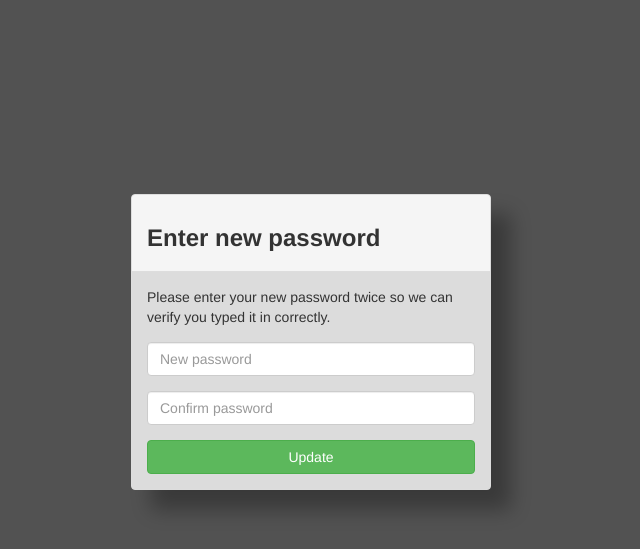
After one commit to malinastanciu/proiectLicenta, a Django app: page /reset/1/1/ in a window 1280 px wide. The commit adds this page. Shown: the top 549 px of the page, without its empty margins (329-969 px from the left). Run offline with Django 3.2, Linux system fonts and the light colour scheme; some libraries are stand-ins or nearby versions.

Commit message:
Implemented reset password

```diff
--- a/accounts/templates/accounts/login.html
+++ b/accounts/templates/accounts/login.html
@@ -24,7 +24,7 @@
         <br>
         <div class="mt-4">
             <div class="d-flex justify-content-center links">
-                <a href="" class="ml-2">Forgot password?</a>
+                <a href="{% url 'reset_password' %}" class="ml-2">Forgot password?</a>
             </div>
             <div class="d-flex justify-content-center links">
                 Don't have an account? <a href="{% url 'register' %}" class="ml-2">Register</a>
--- /dev/null
+++ b/accounts/templates/accounts/password_reset_confirm.html
@@ -0,0 +1,28 @@
+{% extends 'accounts/main_layout_accounts.html' %}
+
+{% block title %}
+    Enter new password
+{% endblock %}
+
+{% block name %}
+    Enter new password
+{% endblock %}
+
+{% block content %}
+    <form method="POST" action="">
+         {% csrf_token %}
+        <div class="form-group mb-3">
+            <p>Please enter your new password twice so we can verify you typed it in correctly.</p>
+        </div>
+        <div class="form-group mb-3">
+            <input type="password" name="new_password1" placeholder="New password" class="form-control"
+                       required="true">
+        </div>
+        <div class="form-group mb-3">
+             <input type="password" name="new_password2" placeholder="Confirm password" class="form-control"
+                       required="true">
+        </div>
+
+        <input class="btn btn-success btn-block" type="submit" value="Update">
+    </form>
+{% endblock %}
--- a/accounts/urls.py
+++ b/accounts/urls.py
@@ -1,5 +1,6 @@
 from django.contrib import admin
 from django.urls import path
+from django.contrib.auth import views as auth_views
 
 from accounts import views as accounts_view
 
@@ -8,4 +9,16 @@ urlpatterns = [
     path('login/', accounts_view.loginPage, name='login'),
     path('register/', accounts_view.registerPage, name='register'),
     path('logout/', accounts_view.logoutPage, name='logout'),
+    path('reset_password/',
+         auth_views.PasswordResetView.as_view(template_name='accounts/password_reset.html'),
+         name="reset_password"),
+    path('reset_password_sent/',
+         auth_views.PasswordResetDoneView.as_view(template_name='accounts/password_reset_sent.html'),
+         name="password_reset_done"),
+    path('reset/<uidb64>/<token>/',
+         auth_views.PasswordResetConfirmView.as_view(template_name='accounts/password_reset_confirm.html'),
+         name="password_reset_confirm"),
+    path('reset_password_complete/',
+         auth_views.PasswordResetCompleteView.as_view(template_name='accounts/password_reset_complete.html'),
+         name="password_reset_complete"),
 ]
--- a/application/views.py
+++ b/application/views.py
@@ -1,9 +1,11 @@
+from django.contrib.auth.decorators import login_required
 from django.http import HttpResponse
 from django.shortcuts import render
 from application.functions import create_context
 
 
 # Create your views here.
+@login_required(login_url='login')
 def dashboard(request):
     context = create_context(request)
     return render(request, 'application/dashboard.html', context)
```
Also changed, not shown: ProiectLicenta/settings.py (+9 -2 lines), accounts/templates/accounts/password_reset.html (added, +23 -0 lines), accounts/templates/accounts/password_reset_complete.html (added, +21 -0 lines), accounts/templates/accounts/password_reset_sent.html (added, +20 -0 lines).
